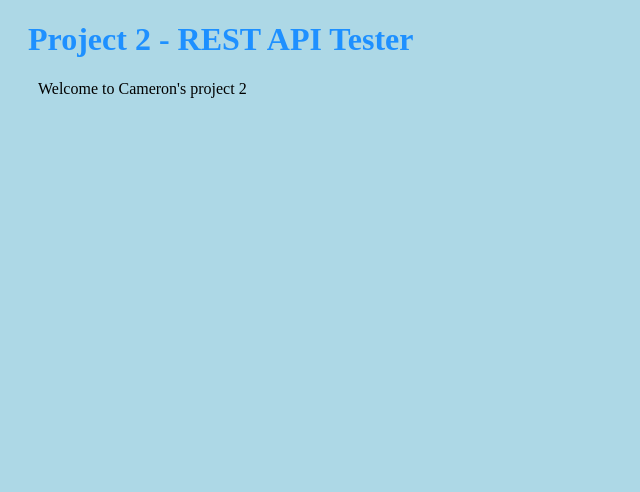
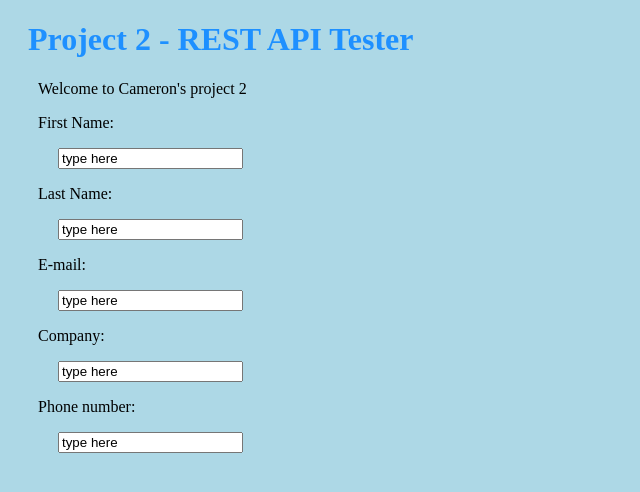
Before and after one commit to cbdaughety/rest331, a website: page Project2.HTML in a window 1280 px wide. Shown: the whole page, without its empty margins (0-640 px from the left). Drawn offline with Linux system fonts and the light colour scheme.

Commit message:
added basic idea for form. Will likely change in the future.

```diff
--- a/Project2.HTML
+++ b/Project2.HTML
@@ -1,13 +1,29 @@
 <!DOCTYPE html>
 <html>
 <head>
-<title>Page Title</title>
+<title>Project2</title>
 <link rel="stylesheet" type="text/css" href="mystyle.css">
 </head>
+<meta name="viewport" content="width=device-width, initial-scale=1.0">
 <body>
 
 <h1>Project 2 - REST API Tester</h1>
 <p>Welcome to Cameron's project 2</p>
 
+<p>First Name:</p>
+<input type="text" name="firstName" value="type here"><br>
+
+<p>Last Name:</p>
+<input type="text" name="lastName" value="type here"><br>
+
+<p>E-mail:</p>
+<input type="text" name="email" value="type here"><br>
+
+<p>Company:</p>
+<input type="text" name="company" value="type here"><br>
+
+<p>Phone number:</p>
+<input type="text" name="phoneNumber" value="type here"><br>
+
 </body>
 </html>
--- a/mystyle.css
+++ b/mystyle.css
@@ -13,3 +13,7 @@ P {
   font: verdana;
   margin-left: 30px;
 }
+
+input{
+  margin-left: 50px;
+}
```
